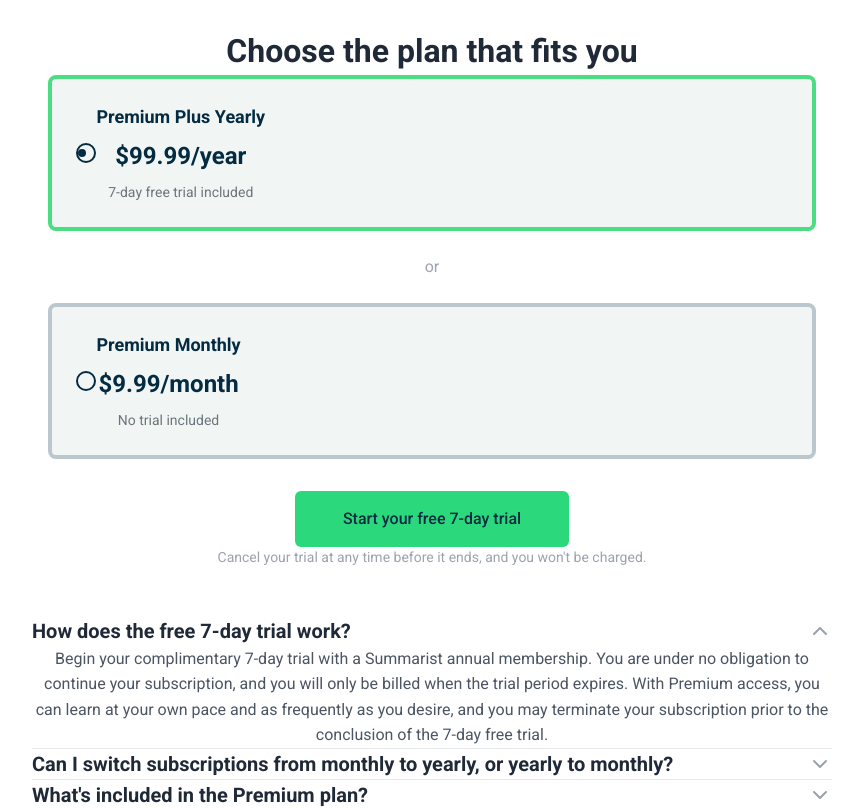
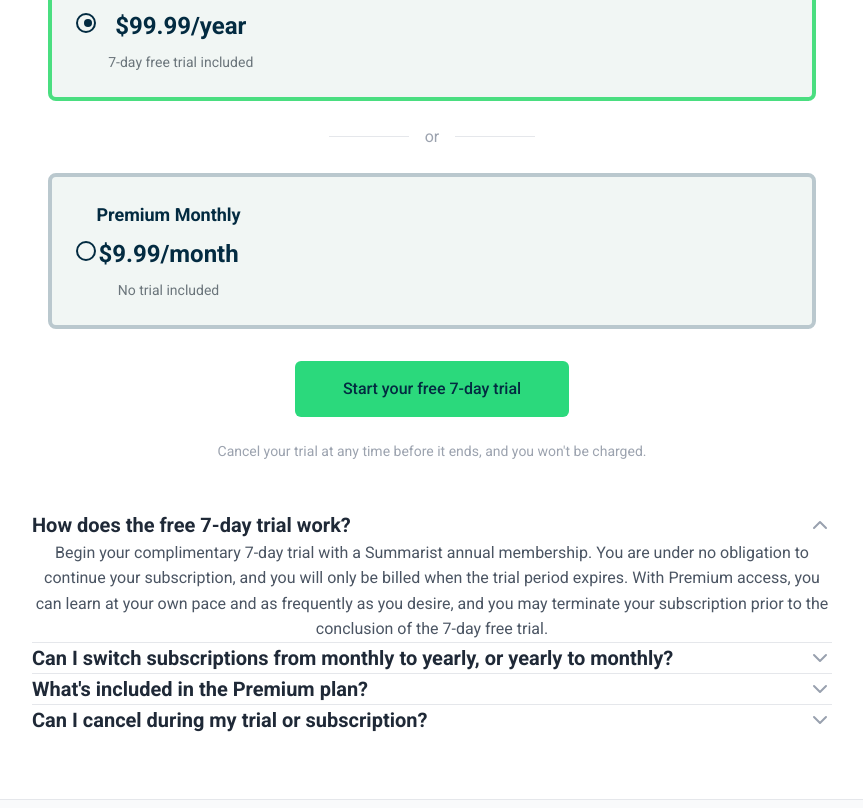
Before and after one commit to DerrickSimilien/Summarist-Virtual-Internship, a Next.js app: page /choose-plan in a window 1280 px wide. Shown: the part 920-1728 px from the top of the page, without its empty margins (208-1071 px from the left). Built offline with nearby package versions, Linux system fonts and the light colour scheme.

Commit message:
Initialized git repository

```diff
--- a/src/app/choose-plan/page.tsx
+++ b/src/app/choose-plan/page.tsx
@@ -31,6 +31,18 @@
     setExpandedFaq(expandedFaq === faqId ? null : faqId);
   };
 
+  const getButtonText = () => {
+    return selectedPlan === 'yearly' ? 'Start your free 7-day trial' : 'Start your first month';
+  };
+
+  const getDisclaimerText = () => {
+    if (selectedPlan === 'yearly') {
+      return "Cancel your trial at any time before it ends, and you won't be charged.";
+    } else {
+      return "30-day money back guarantee, no questions asked.";
+    }
+  };
+
   return (
     <div
       style={{
@@ -44,7 +56,7 @@
         style={{
           backgroundColor: '#032B41',
           paddingTop: '80px',
-          paddingBottom: '400px',
+          paddingBottom: '270px',
           borderBottomLeftRadius: '16rem',
           borderBottomRightRadius: '16rem',
         }}
@@ -239,7 +251,7 @@
                     <div
                       style={{
                         position: 'absolute',
-                        left: '26px',
+                        left: '32px',
                         top: '50%',
                         transform: 'translateY(-50%)',
                         width: '8px',
@@ -288,8 +300,20 @@
               </div>
             </div>
 
-            <div className="text-center" style={{ margin: '24px 0' }}>
+            <div className="flex items-center justify-center" style={{ margin: '24px 0' }}>
+              <div style={{
+                width: '80px',
+                height: '1px',
+                backgroundColor: '#E5E7EB',
+                marginRight: '16px'
+              }}></div>
               <span style={{ color: '#9CA3AF', fontSize: '16px' }}>or</span>
+              <div style={{
+                width: '80px',
+                height: '1px',
+                backgroundColor: '#E5E7EB',
+                marginLeft: '16px'
+              }}></div>
             </div>
 
             <div
@@ -320,7 +344,7 @@
                     <div
                       style={{
                         position: 'absolute',
-                        left: '26px',
+                        left: '32px',
                         top: '50%',
                         transform: 'translateY(-50%)',
                         width: '8px',
@@ -390,17 +414,18 @@
                 e.currentTarget.style.backgroundColor = '#2bd97c';
               }}
             >
-              Start your free 7-day trial
+              {getButtonText()}
             </button>
 
             <p
-              className="text-center mt-4"
+              className="text-center"
               style={{
                 color: '#9CA3AF',
                 fontSize: '14px',
+                marginTop: '24px',
               }}
             >
-              Cancel your trial at any time before it ends, and you won't be charged.
+              {getDisclaimerText()}
             </p>
           </div>
         </div>
@@ -482,7 +507,7 @@
                   lineHeight: '1.6',
                 }}
               >
-                Yes, you can switch between subscription plans at any time through your account settings.
+                While an annual plan is active, it is not feasible to switch to a monthly plan. However, once the current month ends, transitioning from a monthly plan to an annual plan is an option.
               </div>
             )}
           </div>
@@ -521,8 +546,7 @@
                   lineHeight: '1.6',
                 }}
               >
-                Premium includes unlimited access to our entire library of book summaries, audio versions, and
-                personalized recommendations.
+                Premium membership provides you with the ultimate Summarist experience, including unrestricted entry to many best-selling books high-quality audio, the ability to download titles for offline reading, and the option to send your reads to your Kindle.
               </div>
             )}
           </div>
@@ -558,8 +582,7 @@
                   lineHeight: '1.6',
                 }}
               >
-                Yes, you can cancel your subscription at any time. If you cancel during your trial period, you won't be
-                charged.
+                You will not be charged if you cancel your trial before its conclusion. While you will not have complete access to the entire Summarist library, you can still expand your knowledge with one curated book per day.
               </div>
             )}
           </div>
@@ -725,7 +748,7 @@
                 e.currentTarget.style.backgroundColor = '#2bd97c';
               }}
             >
-              Start your free 7-day trial
+              {getButtonText()}
             </button>
 
             <p
@@ -737,7 +760,7 @@
                 marginTop: '8px',
               }}
             >
-              Cancel your trial at any time before it ends, and you won't be charged.
+              {getDisclaimerText()}
             </p>
           </div>
         </div>
```
